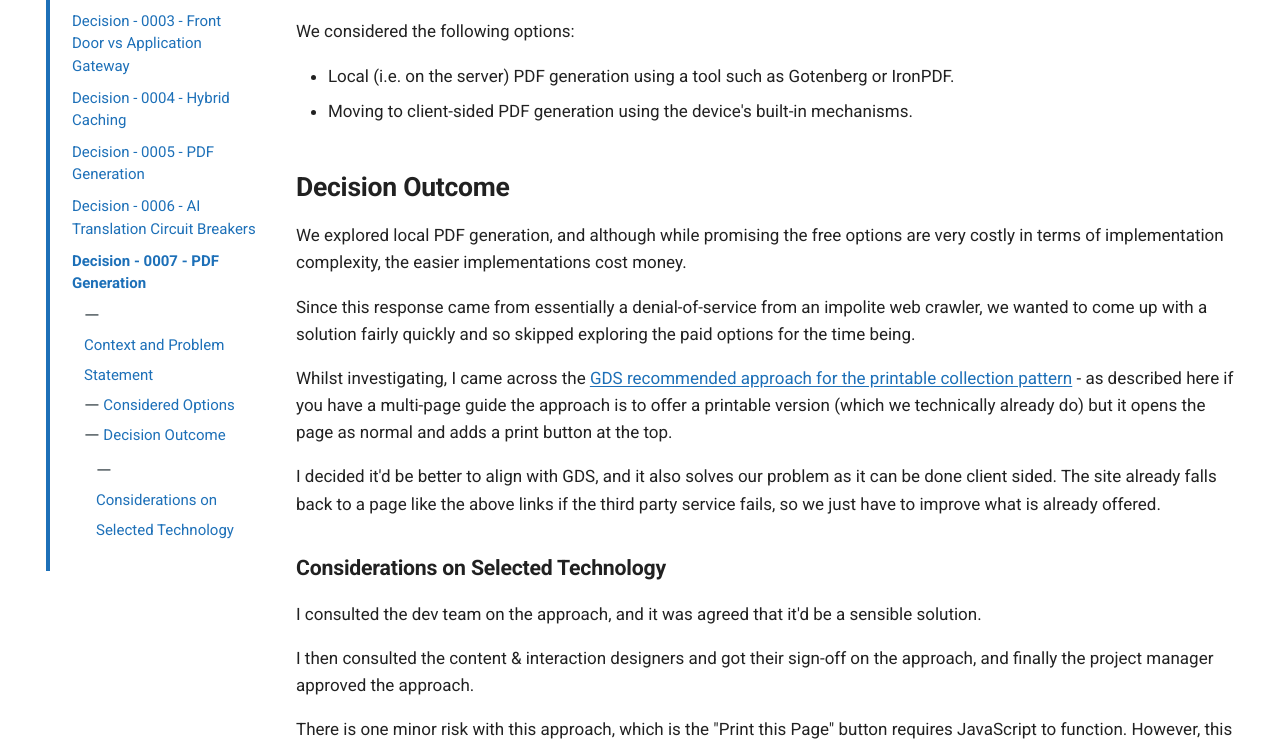
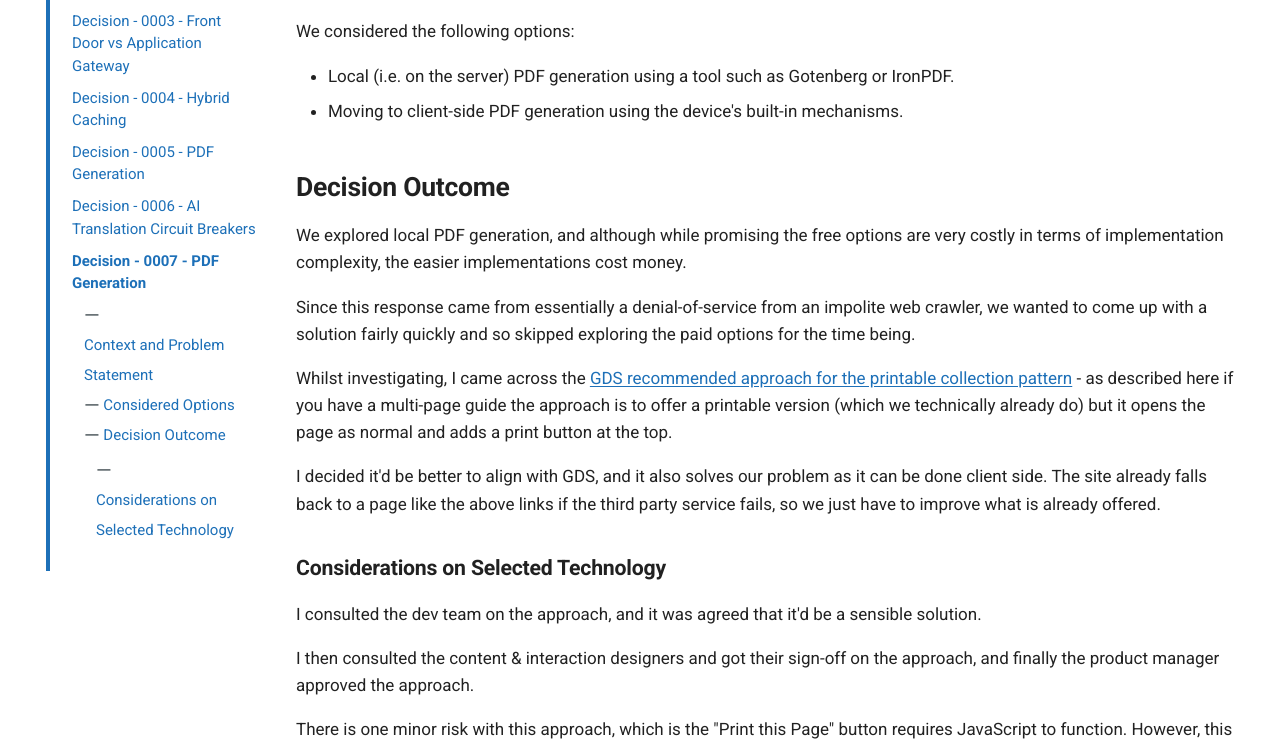
Before and after one commit to DFE-Digital/care-leavers, an MkDocs documentation site: the page built from docs/architecture/adr/007-pdf-generation.md, in a window 1280 px wide and 1400 px high. Shown: the part 547-1294 px from the top of the window. Built offline with MkDocs 1.6.1 and Material for MkDocs 9.7.7, drawn with Linux system fonts in a browser that asks for light colours.

Commit message:
docs: rewording

```diff
--- a/docs/architecture/adr/007-pdf-generation.md
+++ b/docs/architecture/adr/007-pdf-generation.md
@@ -13,7 +13,7 @@ We want to prevent this from happening again, as it impacts the user.
 We considered the following options:
 
 - Local (i.e. on the server) PDF generation using a tool such as Gotenberg or IronPDF.
-- Moving to client-sided PDF generation using the device's built-in mechanisms.
+- Moving to client-side PDF generation using the device's built-in mechanisms.
 
 ## Decision Outcome
 
@@ -23,13 +23,13 @@ Since this response came from essentially a denial-of-service from an impolite w
 
 Whilst investigating, I came across the [GDS recommended approach for the printable collection pattern](https://design-guide.publishing.service.gov.uk/components/print-link/) - as described here if you have a multi-page guide the approach is to offer a printable version (which we technically already do) but it opens the page as normal and adds a print button at the top.
 
-I decided it'd be better to align with GDS, and it also solves our problem as it can be done client sided. The site already falls back to a page like the above links if the third party service fails, so we just have to improve what is already offered.
+I decided it'd be better to align with GDS, and it also solves our problem as it can be done client side. The site already falls back to a page like the above links if the third party service fails, so we just have to improve what is already offered.
 
 ### Considerations on Selected Technology
 
 I consulted the dev team on the approach, and it was agreed that it'd be a sensible solution.
 
-I then consulted the content & interaction designers and got their sign-off on the approach, and finally the project manager approved the approach.
+I then consulted the content & interaction designers and got their sign-off on the approach, and finally the product manager approved the approach.
 
 There is one minor risk with this approach, which is the "Print this Page" button requires JavaScript to function. However, this button is just for convenience and just opens your devices print PDF dialogue for you - the user can still manually trigger this (e.g., CMD + P on macOS, CTRL + P on Windows, Share → Print on iOS, etc.) even if they have JavaScript disabled. There is also precedent for this button as it already exists on the site in other places.
 
```
